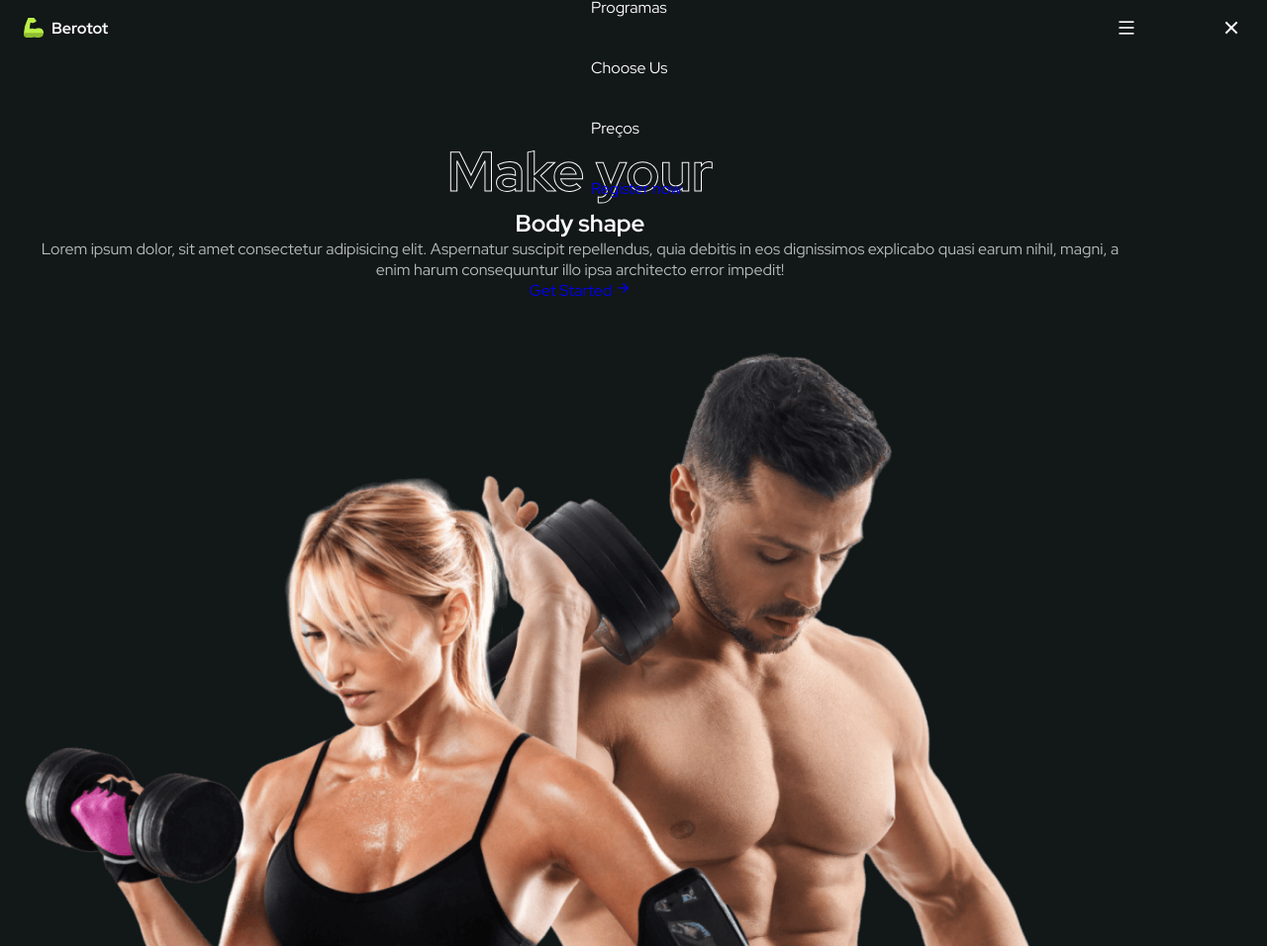
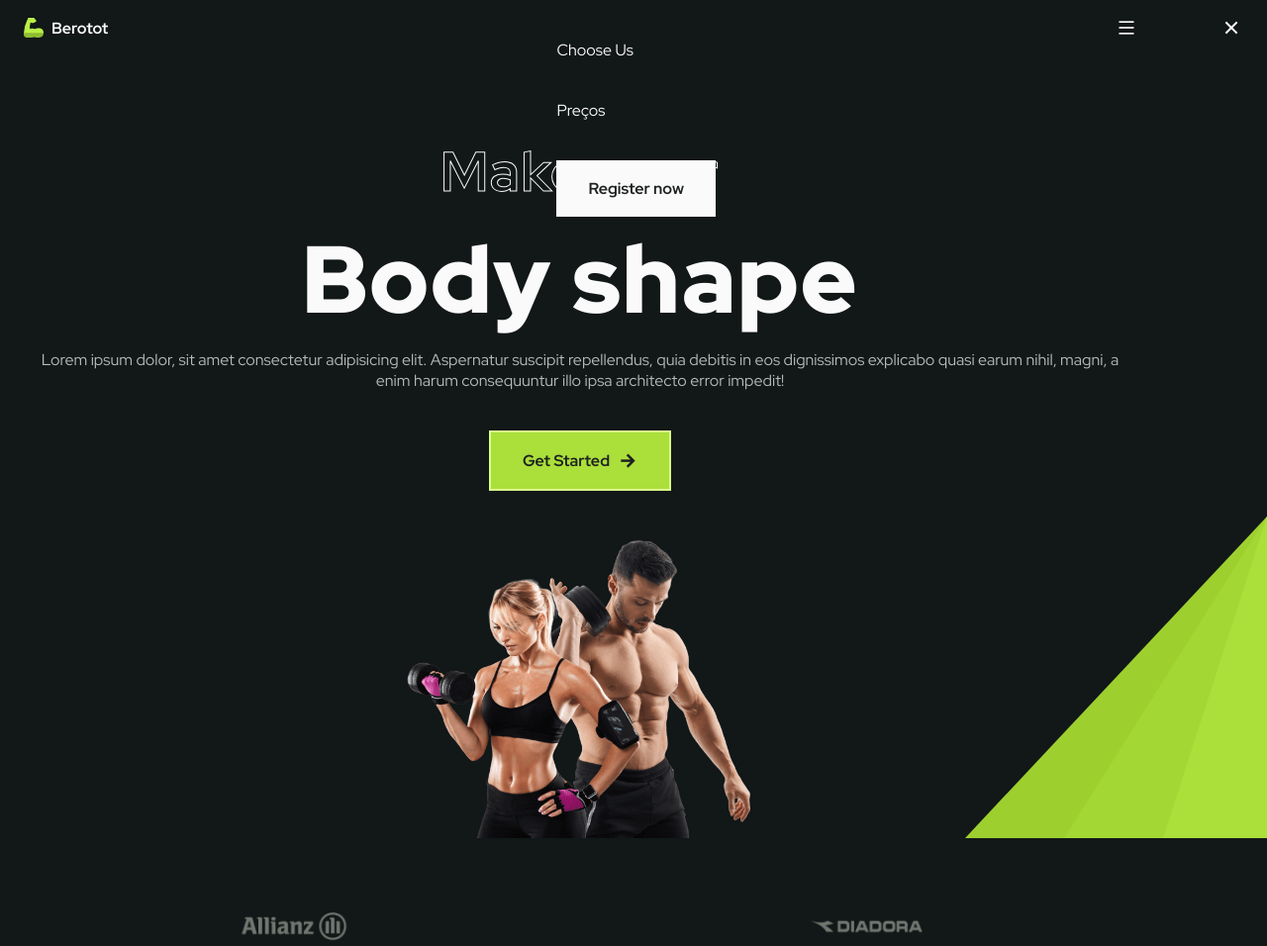
Before and after one commit to ArretadoLabs/academia-web-template, a plain HTML site: page index.html in a window 1280 px wide. Shown: the top 956 px of the page at 99% size. Drawn offline with nearby package versions, Linux system fonts and the light colour scheme.

Commit message:
update css script

```diff
--- a/assets/css/style.css
+++ b/assets/css/style.css
@@ -242,6 +242,10 @@ img {
     cursor: pointer;
 }
 
+.nav .nav__button {
+    background-color: var(--title-color);
+    border: none;
+}
 
 
 /* Show menu */
@@ -251,7 +255,10 @@ img {
 
 
 /* Change background header */
-
+.bg-header{
+    background-color: var(--body-color);
+    box-shadow: 0 4px 8px hsla(180, 12%, 4%, .3);
+}
 
 /* Active link */
 
@@ -277,12 +284,96 @@ img {
     color: transparent;
 }
 
+.home__title {
+    font-size: var(--biggest-font-size);
+    font-weight: var(--font-black);
+    margin: .5rem 0;
+}
+
+.home__subtitle,
+.home__title {
+    letter-spacing: 1.5px;
+}
+
+.home__description {
+    margin-bottom: 2.5rem;
+}
+
+.home__triangle {
+    height: 325px;
+    position: absolute;
+    right: 0;
+    bottom: 0;
+    clip-path: polygon(100% 0, 0 100%, 100% 100%);
+}
+
+.home__triangle-1 {
+    width: 105px;
+    background-color: var(--first-color);
+}
+
+.home__triangle-2 {
+    width: 205px;
+    background-color: var(--first-color-alt);
+}
+
+.home__triangle-3 {
+    width: 305px;
+    background-color: var(--first-color-dark);
+}
+
+.home__img {
+    display: block;
+    position: relative;
+    z-index: 1;
+    width: 350px;
+    margin: 0 auto;
+}
+
 
 /*=============== BUTTON ===============*/
+.button {
+    display: inline-block;
+    background-color: var(--first-color);
+    padding: 18px 32px;
+    border: 2px solid var(--first-color-light);
+    color: var(--title-color-black);
+    font-weight: var(--font-bold);
+    cursor: pointer;
+    transition: background .3s;
+}
+
+.button:hover {
+    background-color: var(--first-color-alt);
+}
+
+.button i {
+    font-size: 1.25rem;
+    transition: transform .3s;
+}
+
+.button__flex {
+    display: inline-flex;
+    align-items: center;
+    justify-content: center;
+    column-gap: .5rem;
+}
+
+.button__flex:hover i {
+    transform: translateX(.25rem);
+}
 
 
 /*=============== LOGOS ===============*/
+.logos__container{
+    grid-template-columns: repeat(2, 1fr);
+    gap: 2rem;
+    justify-items: center;
+}
 
+.logos__img{
+    width: 120px;
+}
 
 /*=============== PROGRAM ===============*/
 
```
